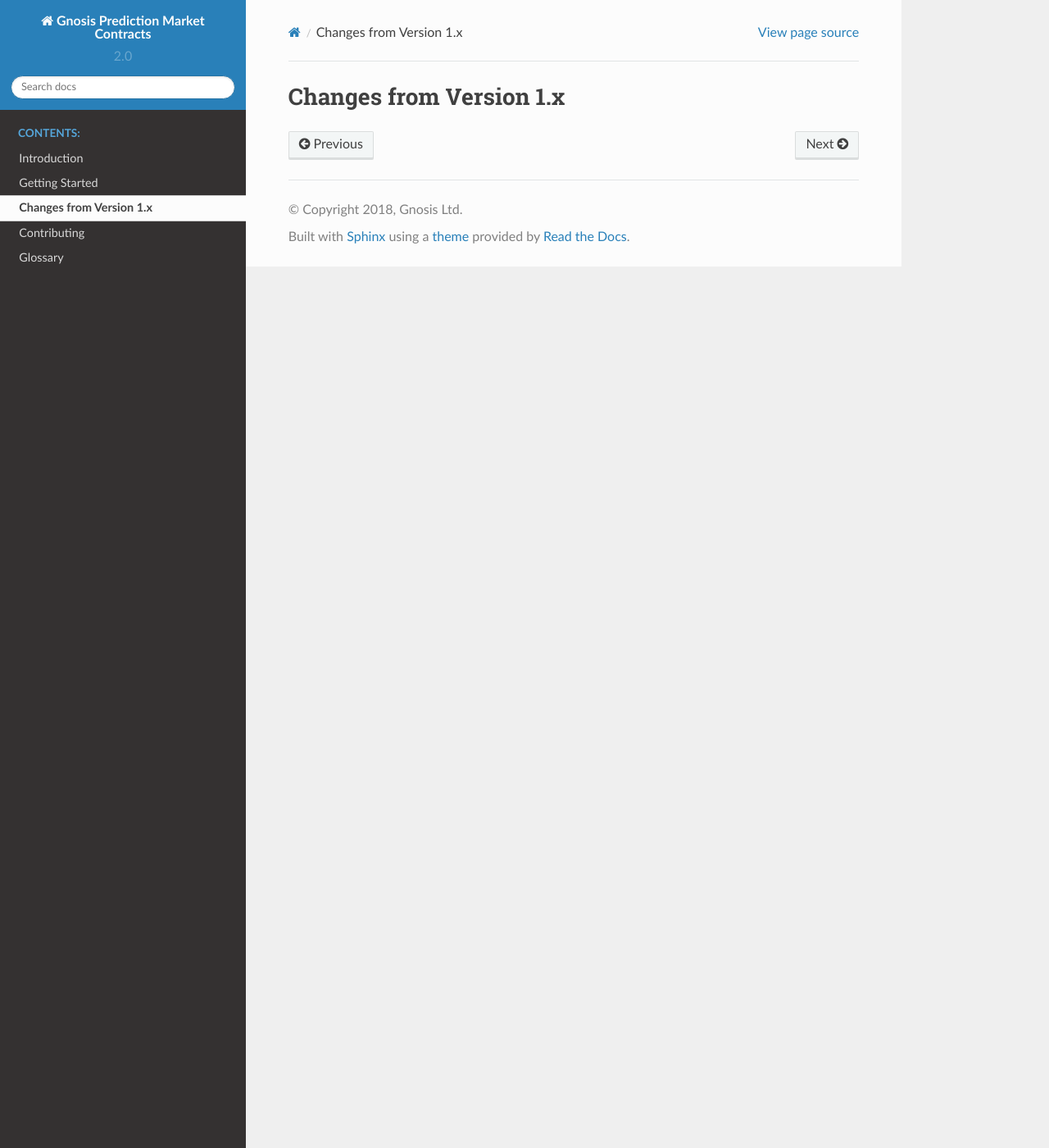
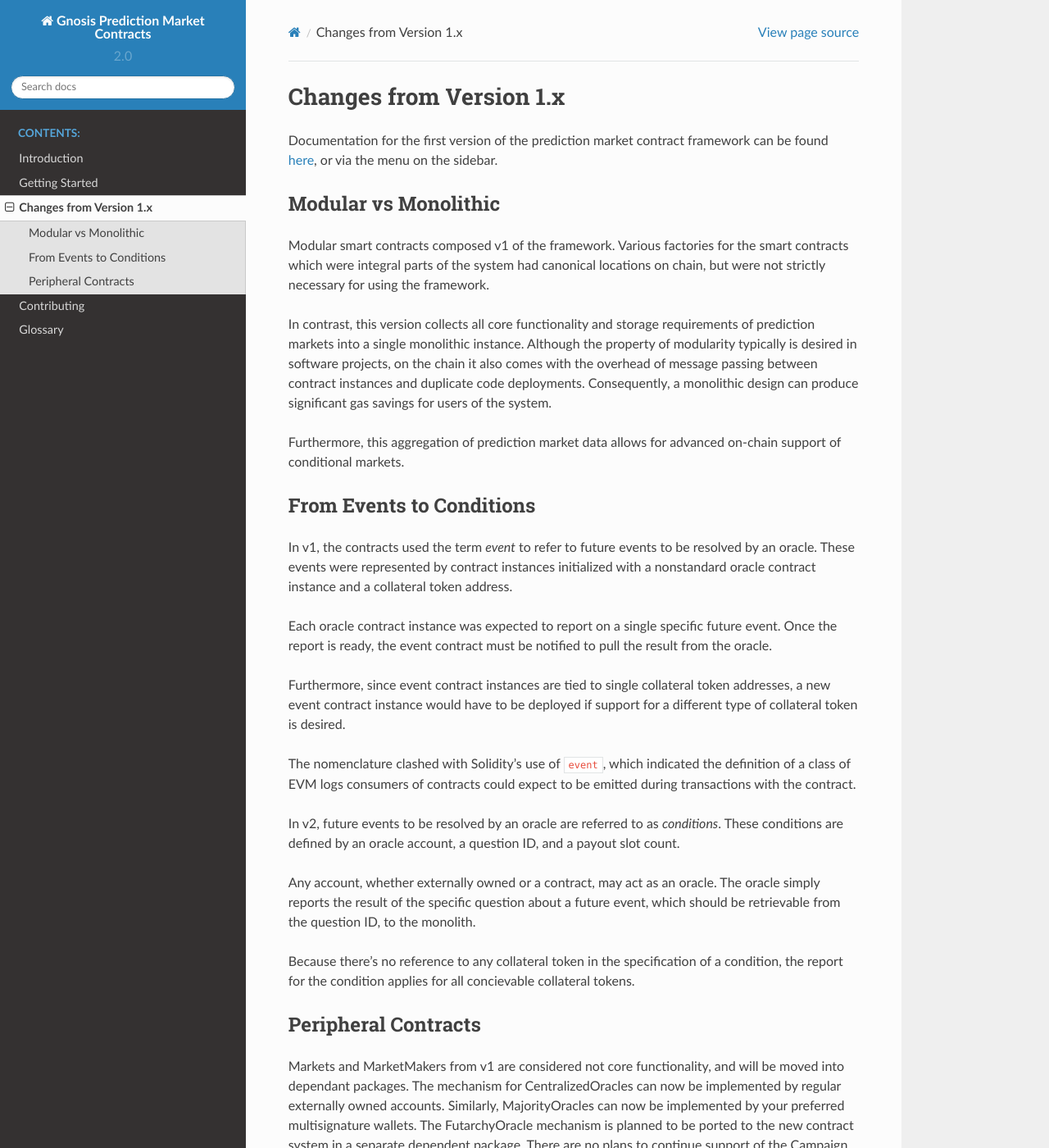
Before and after one commit to gnosis/pm-contracts, a Sphinx documentation site: the page built from docs/changes-from-v1.rst, in a window 1280 px wide and 1400 px high. Shown: the whole window at 82% size. Built offline with Sphinx 7.4.7 and the Read the Docs theme 2.0.0, drawn with Linux system fonts in a browser that asks for light colours; some of the changed text lies outside the part shown.

Commit message:
Added content for changes from v1

```diff
--- a/docs/changes-from-v1.rst
+++ b/docs/changes-from-v1.rst
@@ -1,2 +1,38 @@
 Changes from Version 1.x
 ========================
+
+Documentation for the first version of the prediction market contract framework can be found `here <https://gnosis-pm-contracts.readthedocs.io/en/v1/>`_, or via the menu on the sidebar.
+
+
+Modular vs Monolithic
+---------------------
+
+Modular smart contracts composed v1 of the framework. Various factories for the smart contracts which were integral parts of the system had canonical locations on chain, but were not strictly necessary for using the framework.
+
+In contrast, this version collects all core functionality and storage requirements of prediction markets into a single monolithic instance. Although the property of modularity typically is desired in software projects, on the chain it also comes with the overhead of message passing between contract instances and duplicate code deployments. Consequently, a monolithic design can produce significant gas savings for users of the system.
+
+Furthermore, this aggregation of prediction market data allows for advanced on-chain support of conditional markets.
+
+
+From Events to Conditions
+-------------------------
+
+In v1, the contracts used the term *event* to refer to future events to be resolved by an oracle. These events were represented by contract instances initialized with a nonstandard oracle contract instance and a collateral token address.
+
+Each oracle contract instance was expected to report on a single specific future event. Once the report is ready, the event contract must be notified to pull the result from the oracle.
+
+Furthermore, since event contract instances are tied to single collateral token addresses, a new event contract instance would have to be deployed if support for a different type of collateral token is desired.
+
+The nomenclature clashed with Solidity's use of ``event``, which indicated the definition of a class of EVM logs consumers of contracts could expect to be emitted during transactions with the contract.
+
+In v2, future events to be resolved by an oracle are referred to as *conditions*. These conditions are defined by an oracle account, a question ID, and a payout slot count.
+
+Any account, whether externally owned or a contract, may act as an oracle. The oracle simply reports the result of the specific question about a future event, which should be retrievable from the question ID, to the monolith.
+
+Because there's no reference to any collateral token in the specification of a condition, the report for the condition applies for all concievable collateral tokens.
+
+
+Peripheral Contracts
+--------------------
+
+Markets and MarketMakers from v1 are considered not core functionality, and will be moved into dependant packages. The mechanism for CentralizedOracles can now be implemented by regular externally owned accounts. Similarly, MajorityOracles can now be implemented by your preferred multisignature wallets. The FutarchyOracle mechanism is planned to be ported to the new contract system in a separate dependent package. There are no plans to continue support of the Campaign mechanism.
```
